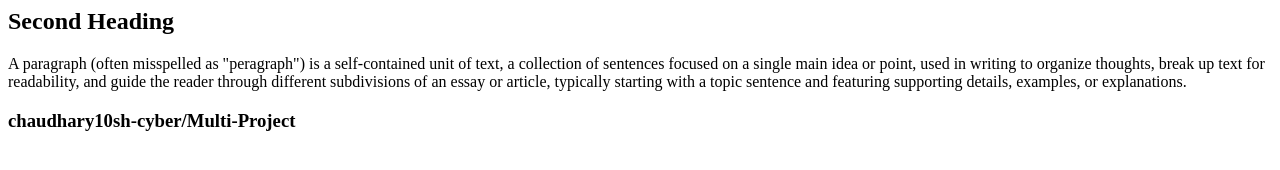
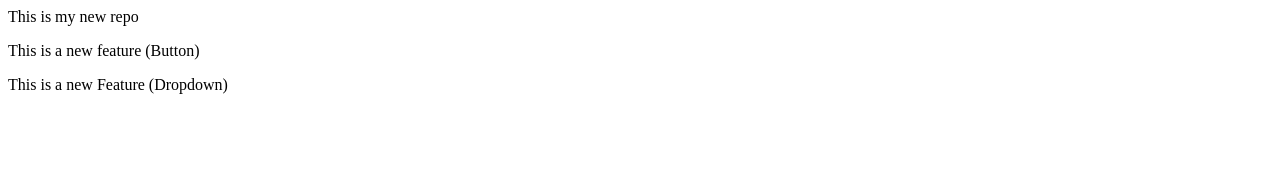
Before and after one commit to AnujIntegralSolution/Github-2, a plain HTML site: page Index.html in a window 1280 px wide. Drawn offline with Linux system fonts and the light colour scheme.

Commit message:
add Dropdown

```diff
--- a/Index.html
+++ b/Index.html
@@ -1,6 +1,3 @@
-<h2>Second Heading </h2>
-<p>A paragraph (often misspelled as "peragraph") is a self-contained unit of text, a collection of sentences
-     focused on a single main idea or point, used in writing to organize thoughts, break up text for
-      readability, and guide the reader through different subdivisions of an essay or article, typically
-      starting with a topic sentence and featuring supporting details, examples, or explanations. </p>
-      <h3>chaudhary10sh-cyber/Multi-Project</h3>
+<p>This is my new repo</p>
+<p>This is a new feature (Button)</p>
+<p>This is a new Feature (Dropdown)</p>
```
